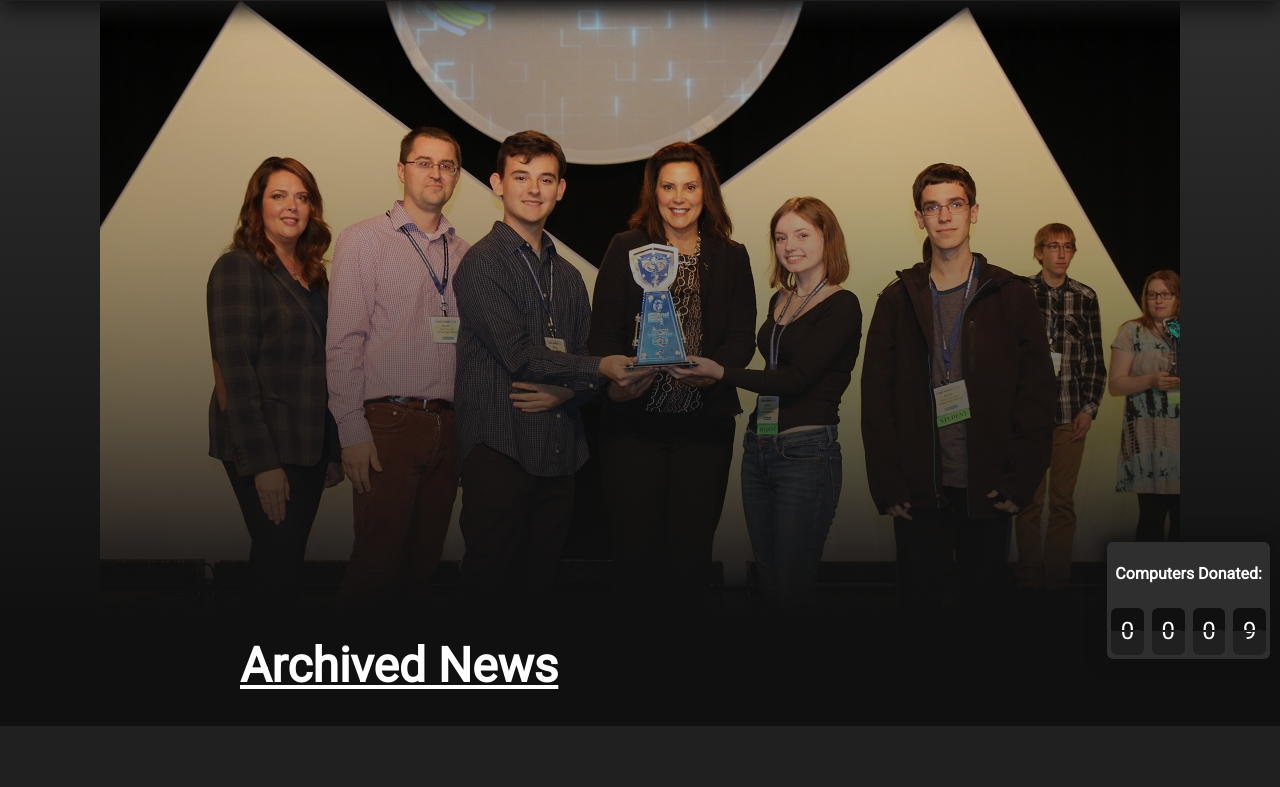
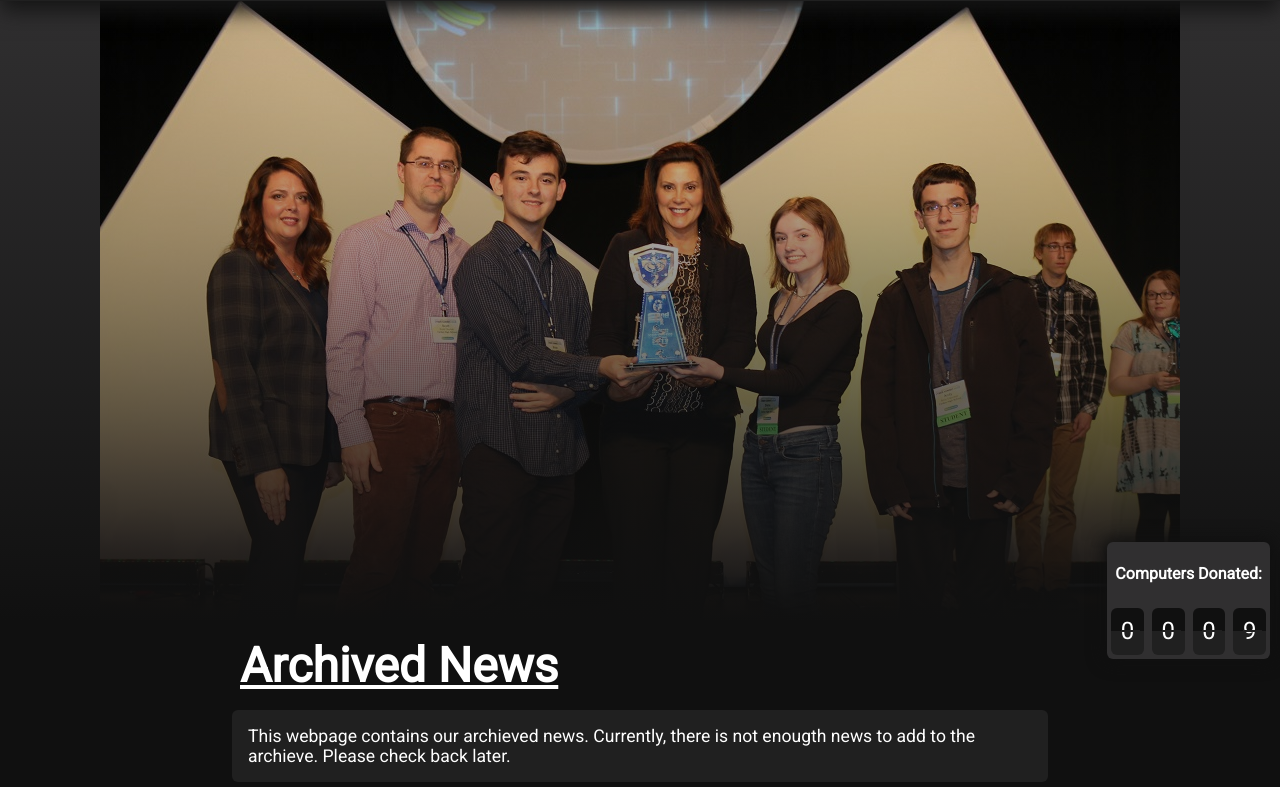
Before and after one commit to SITServices/SITServices.org, a plain HTML site: page news-archive.html in a window 1280 px wide. Shown: the part 131-918 px from the top of the page. Drawn offline with Linux system fonts and the light colour scheme; files whose address does not match are found by name.

Commit message:
Did a thing.

```diff
--- a/news-archive.html
+++ b/news-archive.html
@@ -37,7 +37,9 @@
 			<div class="donator-numbers"><span id="thousands-place"></span><span id="hundreds-place"></span><span id="tens-place"></span><span id="ones-place"></span></div>
 		</div>
 		<h1>Archived News</h1>
-
+		<div class="body-text">
+			<p>This webpage contains our archieved news. Currently, there is not enougth news to add to the archieve. Please check back later.</p>
+		</div>
 	</div>
 	<footer class="footer">
 		<div class="center-rows">
```
